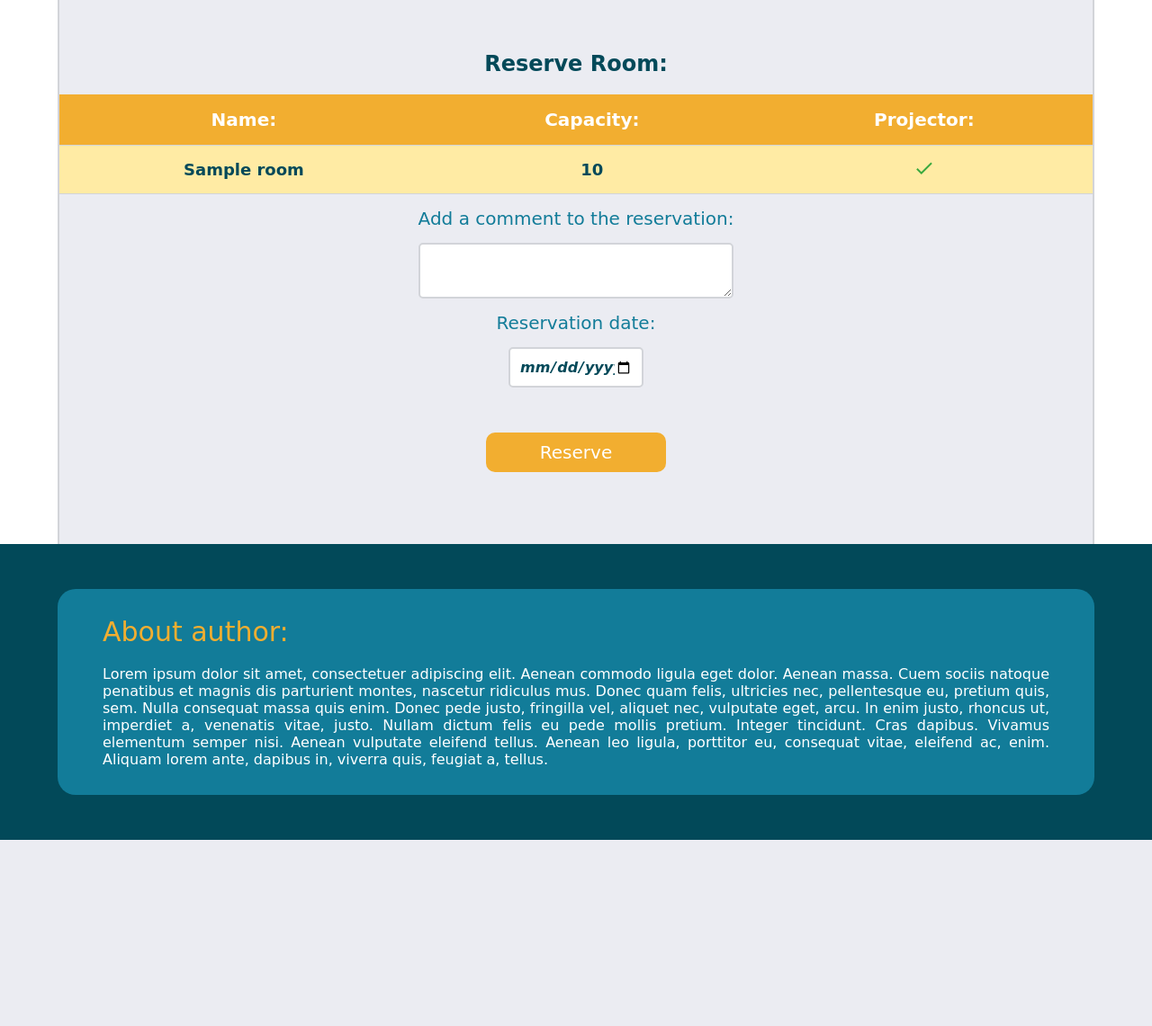
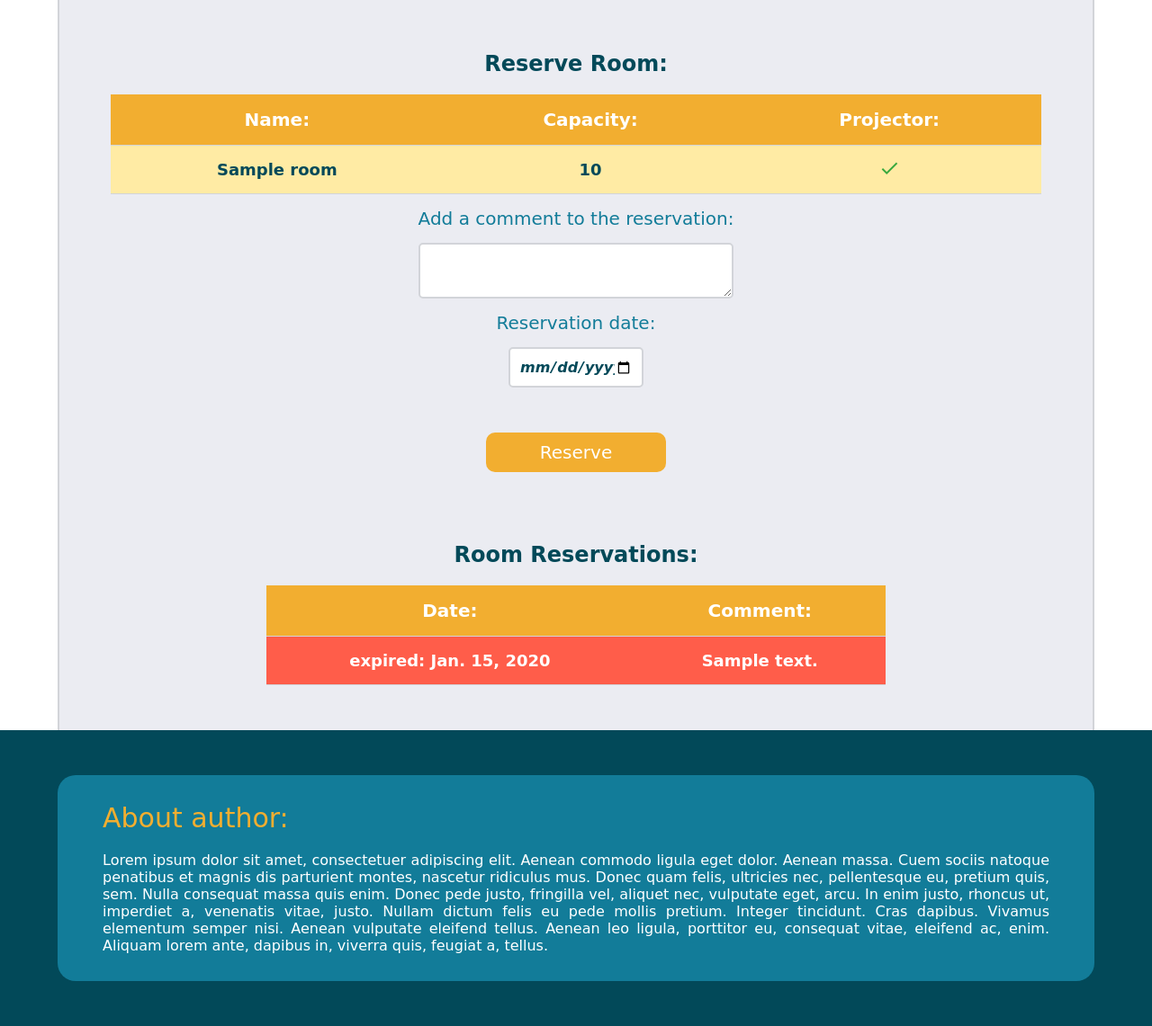
Before and after one commit to MichalDoman/RoomBookingSite, a Django app: page /reserve/1 in a window 1280 px wide. Shown: the part 90-1231 px from the top of the page at 90% size. Before the commit the page ends 1024 px from the top, so only its background shows below. Run offline with Django 4.2, Linux system fonts and the light colour scheme; tables that the repository leaves empty hold one stand-in row (values such as "Sample post").

Commit message:
v1.5 - reservations table

```diff
--- a/main_app/static/base.css
+++ b/main_app/static/base.css
@@ -131,6 +131,7 @@ table:last-child {
 
 .room_link:hover {
   text-decoration: underline;
+  font-size: 20px;
 }
 
 th {
@@ -163,8 +164,25 @@ td {
 }
 
 .reserve_table {
-  margin: 0;
+  margin: 0 5%;
   padding: 0;
+}
+
+.reserve_date_table {
+  margin: 0 20%;
+  margin-bottom: 50px;
+}
+
+.expired_row {
+  background-color: #FF5D4A;
+}
+
+.expired_row td {
+  color: white;
+}
+
+.expired_row:hover {
+  background-color: #B84235;
 }
 
 /* Forms styles --------------------------------------------------------------------------------- */
@@ -225,6 +243,10 @@ input[type='checkbox']:after {
   padding: 10px 60px;
 }
 
+.submit_button[value='Reserve'] {
+  margin-bottom: 20px;
+}
+
 .submit_button:hover {
   transition: all 0.5s ease 0s;
   background-color: #C99128;
--- a/main_app/templates/reserve.html
+++ b/main_app/templates/reserve.html
@@ -26,8 +26,45 @@
         <span>Add a comment to the reservation:</span>
         <textarea name="comment"></textarea>
         <span>Reservation date:</span>
-        <input class='short_input' type="date" name="reservation_date" required>
+        <input class='short_input' type="date" name="reservation_date" min="{{ date_now }}" required>
         <h2 class="message" style="color: {{ message_color }};">{{ message }}</h2>
         <input class="submit_button" type="submit" value="Reserve">
     </form>
+
+    <h2 class="content_header_center">Room Reservations:</h2>
+    <table class="reserve_date_table">
+        <tr>
+            <th>Date:</th>
+            <th>Comment:</th>
+        </tr>
+        {% if reservations %}
+            {% for reservation in reservations %}
+                {% if reservation.1 %}
+                    <tr class="expired_row">
+                        <td>expired: {{ reservation.0.date }}</td>
+                        {% if reservation.0.comment %}
+                            <td>{{ reservation.0.comment }}</td>
+                        {% else %}
+                            <td>-</td>
+                        {% endif %}
+                    </tr>
+                {% else %}
+                    <tr>
+                        <td>{{ reservation.0.date }}</td>
+                        {% if reservation.0.comment %}
+                            <td>{{ reservation.0.comment }}</td>
+                        {% else %}
+                            <td>-</td>
+                        {% endif %}
+                    </tr>
+                {% endif %}
+            {% endfor %}
+        {% else %}
+            <tr>
+                <td colspan="2" style="padding: 40px">
+                    There are no reservations for this room yet!
+                </td>
+            </tr>
+        {% endif %}
+    </table>
 {% endblock %}
--- a/main_app/templates/rooms.html
+++ b/main_app/templates/rooms.html
@@ -25,7 +25,7 @@
         {% else %}
             {% for room in rooms %}
                 <tr>
-                    <td><a href="#" class="room_link">{{ room.0.name }}</a></td>
+                    <td><a href="/room-details/{{ room.0.pk }}" class="room_link">{{ room.0.name }}</a></td>
                     <td>{{ room.0.capacity }}</td>
 
                     {% if room.1 %}
--- a/main_app/urls.py
+++ b/main_app/urls.py
@@ -7,4 +7,5 @@ urlpatterns = [
     path('delete-room/<int:room_id>', DeleteRoom.as_view(), name='delete-room'),
     path('modify-room/<int:room_id>', ModifyRoom.as_view(), name='modify-room'),
     path('reserve/<int:room_id>', Reserve.as_view(), name='reserve'),
+    path('room-details/<int:room_id>', RoomDetails.as_view(), name='room_details')
 ]
--- a/main_app/views.py
+++ b/main_app/views.py
@@ -1,7 +1,7 @@
 from django.db import IntegrityError
 from django.shortcuts import render, redirect
 from django.views import View
-from datetime import datetime
+from datetime import datetime, date
 from .models import Room, Reservation
 
 
@@ -17,8 +17,6 @@ class Rooms(View):
             availability = True
             for reservation in reservations:
                 if room == reservation.room:
-                    print(f'now: {date_now}')
-                    print(reservation.date)
                     if str(date_now) == str(reservation.date):
                         availability = False
                         break
@@ -91,24 +89,59 @@ class ModifyRoom(View):
         return render(request, 'modify_room.html', ctx)
 
 
+class RoomDetails(View):
+    def get(self, request, room_id):
+        room = Room.objects.get(pk=room_id)
+        reservations = get_reservations(room_id)
+
+        ctx = {'room': room,
+               'reservations': reservations}
+        return render(request, 'room_details.html', ctx)
+
+
 class Reserve(View):
     def get(self, request, room_id):
         room = Room.objects.get(pk=room_id)
-        ctx = {'room': room}
+        date_now = datetime.today().strftime('%Y-%m-%d')
+        reservations = get_reservations(room_id)
+
+        ctx = {'room': room,
+               'date_now': date_now,
+               'reservations': reservations}
         return render(request, 'reserve.html', ctx)
 
     def post(self, request, room_id):
         room = Room.objects.get(pk=room_id)
+        date_now = datetime.today().strftime('%Y-%m-%d')
         comment = request.POST.get('comment')
-        date = request.POST.get('reservation_date')
+        reservation_date = request.POST.get('reservation_date')
 
         message = 'Room reserved successfully!'
         message_color = '#38A83E'
         try:
-            Reservation.objects.create(date=date, room=room, comment=comment)
+            Reservation.objects.create(date=reservation_date, room=room, comment=comment)
         except IntegrityError:
-            message = f"Room '{room.name}' is already reserved on {date}!"
+            message = f"Room '{room.name}' is already reserved on {reservation_date}!"
             message_color = '#FF3E25'
 
-        ctx = {'room': room, 'message': message, 'message_color': message_color}
+        reservations = get_reservations(room_id)
+        ctx = {'room': room,
+               'date_now': date_now,
+               'reservations': reservations,
+               'message': message,
+               'message_color': message_color}
         return render(request, 'reserve.html', ctx)
+
+
+def get_reservations(room_id):
+    room = Room.objects.get(pk=room_id)
+    reservations = []
+
+    for reservation in Reservation.objects.all().order_by('date'):
+        expired = False
+        if room == reservation.room:
+            if reservation.date < date.today():
+                expired = True
+            reservations.append((reservation, expired))
+
+    return reservations
```
Also changed, not shown: main_app/templates/room_details.html (added, +67 -0 lines).
